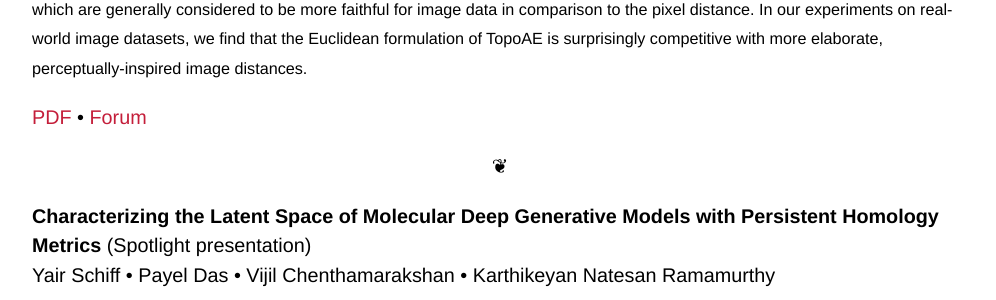
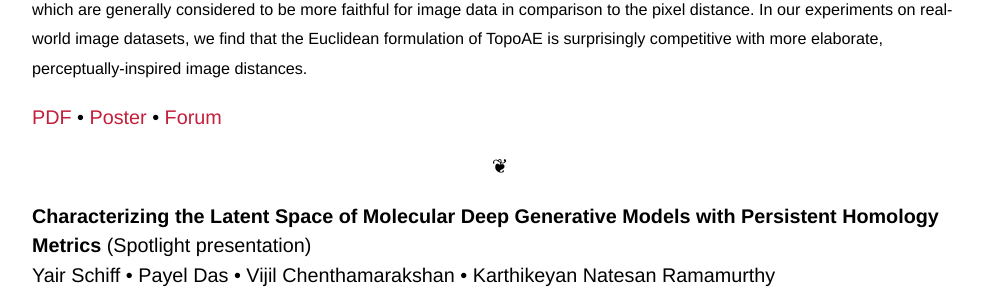
Before and after one commit to tda-in-ml/tda-in-ml.github.io, a Jekyll site: the page built from papers.md, in a window 1280 px wide and 900 px high, scrolled down 3154 px. Shown: the part 154-454 px from the top of the window, without its empty margins (140-1136 px from the left). Built offline with Jekyll 4.4.1, drawn with Linux system fonts in a browser that asks for light colours; some web fonts are replaced.

Commit message:
Added missing poster link

```diff
--- a/papers.md
+++ b/papers.md
@@ -96,6 +96,7 @@ Michael Moor &bull; Max Horn &bull; Karsten Borgwardt &bull; Bastian Rieck<br />
 <abstract> Topological autoencoders (TopoAE) have demonstrated their capabilities for performing dimensionality reduction while at the same time preserving topological information of the input space. In its original formulation, this method relies on a Vietoris--Rips filtration of the data space, using the Euclidean metric as the base distance. It is commonly assumed that this distance is not sufficiently powerful to capture salient features of image data sets. We therefore investigate alternative choices of distances in the data space, which are generally considered to be more faithful for image data in comparison to the pixel distance. In our experiments on real-world image datasets, we find that the Euclidean formulation of TopoAE is surprisingly competitive with more elaborate, perceptually-inspired image distances.</abstract>
 
 [PDF](https://openreview.net/pdf?id=P3dZuOUnyEY) &bull;
+[Poster](https://openreview.net/attachment?id=P3dZuOUnyEY&name=Poster) &bull;
 [Forum](https://openreview.net/forum?id=P3dZuOUnyEY)
 
 <div style="text-align:center">
```
